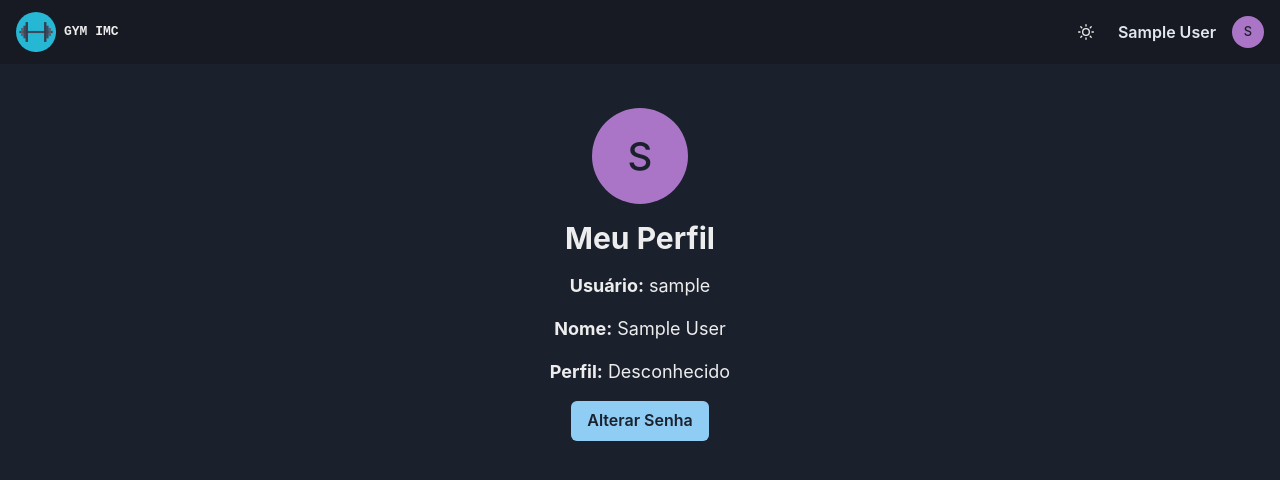
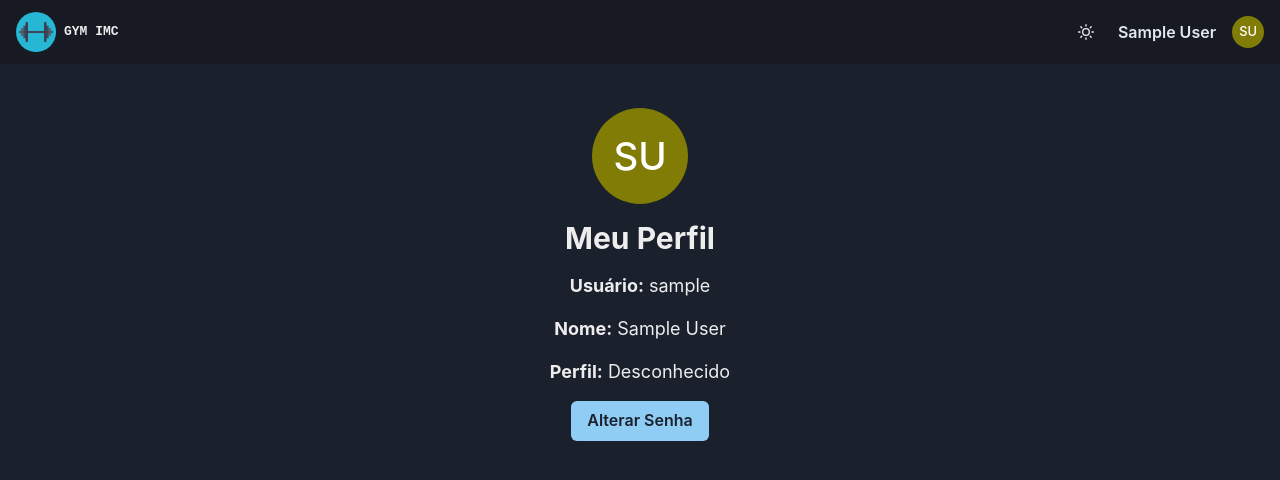
Before and after one commit to Clifton-TS/gym-imc, a Next.js app in the folder frontend/: page /dashboard/profile in a window 1280 px wide. Shown: the top 480 px of the page. Built offline with nearby package versions, Linux system fonts and the light colour scheme; sample sign-in values are in the browser's storage.

Commit message:
feat: atualiza imagem de perfil

```diff
--- a/frontend/src/app/dashboard/profile/page.tsx
+++ b/frontend/src/app/dashboard/profile/page.tsx
@@ -37,7 +37,7 @@ export default function Perfil() {
   return (
     <Box p={5} maxW="600px" mx="auto">
       <VStack spacing={4} align="center">
-        <Avatar size="xl" name={user.username} />
+        <Avatar size="xl" name={user.name} />
         <Heading size="lg">Meu Perfil</Heading>
         <Text fontSize="lg">
           <strong>Usuário:</strong> {user.username}
--- a/frontend/src/components/NavBar.tsx
+++ b/frontend/src/components/NavBar.tsx
@@ -106,7 +106,7 @@ const NavBar = () => {
             <MenuButton as={Button} rounded={"full"} variant={"link"} cursor={"pointer"} minW={0}>
               <Flex alignItems="center">
                 <Box mr={4}>{auth?.user?.name || "Usuário"}</Box>
-                <Avatar size={"sm"} name={auth?.user?.username} />
+                <Avatar size={"sm"} name={auth?.user?.name} />
               </Flex>
             </MenuButton>
             <MenuList>
```
